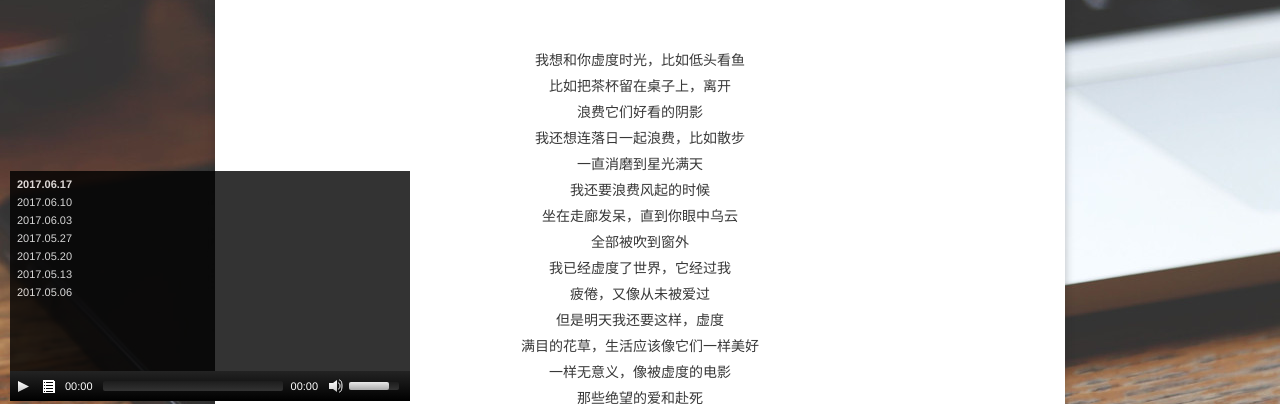
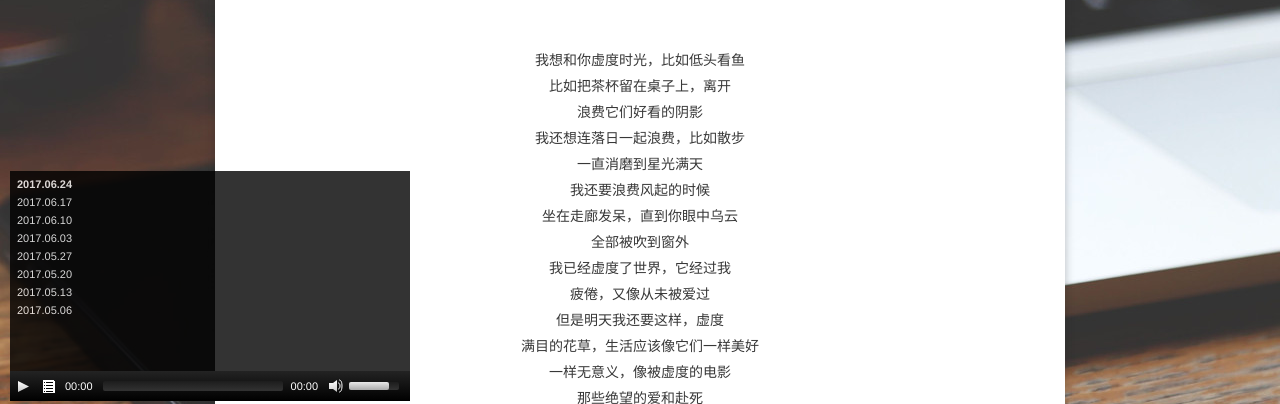
Before and after one commit to TokenJan/TokenJan.github.io, a Jekyll site: the page built from daydream/index.md, in a window 1280 px wide. Shown: the part 489-893 px from the top of the page. Built offline with Jekyll 4.4.1, drawn with Linux system fonts in a browser that asks for light colours; some web fonts are replaced.

Commit message:
add new post KDXQG 2017.06.24

```diff
--- a/_layouts/daydream.html
+++ b/_layouts/daydream.html
@@ -125,6 +125,7 @@ feature: http://i.imgur.com/Ds6S7lJ.png
     </header>
     <div id="mediawrapper">
         <audio id="mejs" type="audio/mpeg" controls="controls" preload="true">
+        	<Source src="{{site.url}}/assets/media/103.7/103.7_20170624.aac" title="2017.06.24"></Source>
             <Source src="{{site.url}}/assets/media/103.7/103.7_20170617.aac" title="2017.06.17"></Source>
             <Source src="{{site.url}}/assets/media/103.7/103.7_20170610.aac" title="2017.06.10"></Source>
             <Source src="{{site.url}}/assets/media/103.7/103.7_20170603.aac" title="2017.06.03"></Source>
```
Also changed, not shown: 1 other file.
